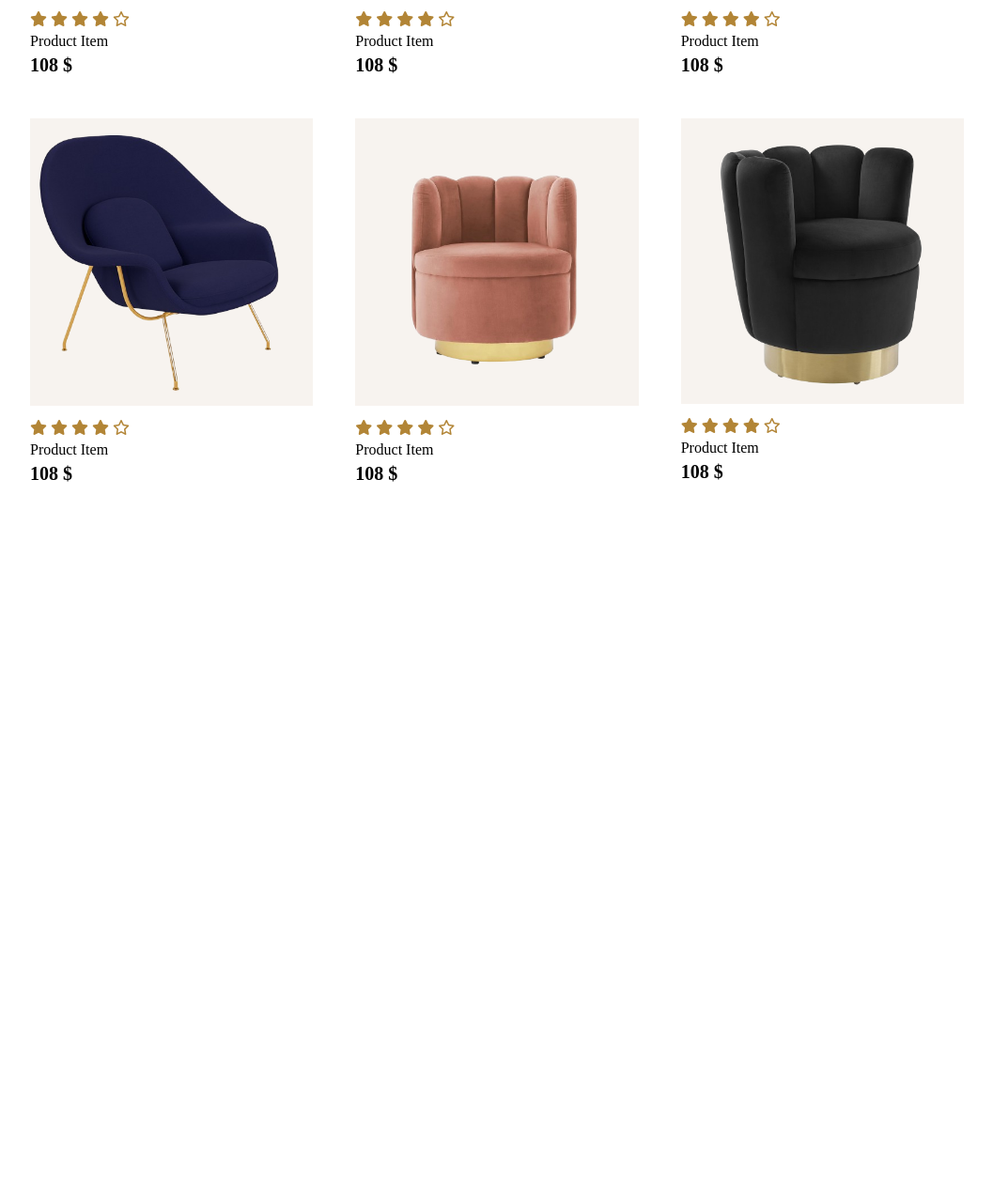
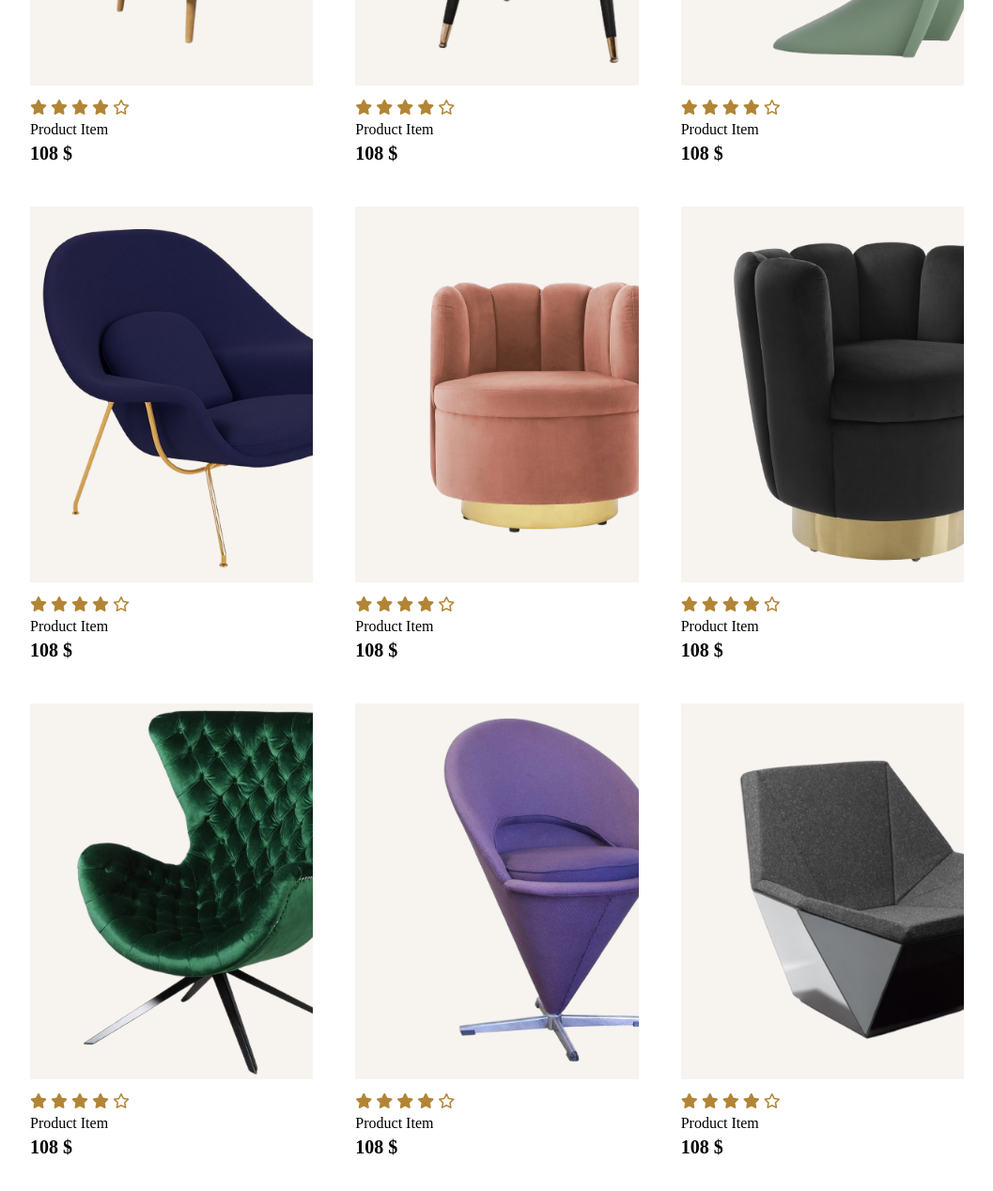
Before and after one commit to Eman22adel/furniture, a plain HTML site: page index.html in a window 1280 px wide. Shown: the part 2379-3647 px from the top of the page at 94% size, without its empty margins (111-1168 px from the left). Before the commit the page ends 2961 px from the top, so only its background shows below. Drawn offline with Linux system fonts and the light colour scheme.

Commit message:
improve section feature work

```diff
--- a/css/style.css
+++ b/css/style.css
@@ -459,29 +459,68 @@ h1 {
 .Featured {
     display: grid;
     grid-template-columns: repeat(3, 1fr);
-    grid-template-rows: repeat(2, 1fr);
+    grid-template-rows: repeat(3, 1fr);
     grid-gap: 15px;
     margin: 5% 0%;
 }
 
 .Featured_item {
     padding: 15px;
+    grid-template-columns: 1/2;
+    grid-template-rows: 1/2;
+    cursor: pointer;
 }
 
 .Featured_item_front {
+    width: 100%;
+    height: 50vh;
+    background-image: url(../img/featured/1-removebg-preview.png);
+    background-size: cover;
     position: relative;
     transform-style: preserve-3d;
     transition: 0.5s;
     margin-bottom: 5%;
     transition-timing-function: linear;
-}
-
-.feature_item_image {
     background-color: #F7F3EF;
     backface-visibility: hidden;
 }
 
-.feature_item_image img,
+.Featured .Featured_item:nth-child(1) .Featured_item_front {
+    background-image: url(../img/featured/1-removebg-preview.png);
+}
+
+.Featured .Featured_item:nth-child(2) .Featured_item_front {
+    background-image: url(../img/featured/2-removebg-preview.png);
+}
+
+.Featured .Featured_item:nth-child(3) .Featured_item_front {
+    background-image: url(../img/featured/3-removebg-preview.png);
+}
+
+.Featured .Featured_item:nth-child(4) .Featured_item_front {
+    background-image: url(../img/featured/4-removebg-preview.png);
+}
+
+.Featured .Featured_item:nth-child(5) .Featured_item_front {
+    background-image: url(../img/featured/5-removebg-preview.png);
+}
+
+.Featured .Featured_item:nth-child(6) .Featured_item_front {
+    background-image: url(../img/featured/6-removebg-preview.png);
+}
+
+.Featured .Featured_item:nth-child(7) .Featured_item_front {
+    background-image: url(../img/featured/7-removebg-preview.png);
+}
+
+.Featured .Featured_item:nth-child(8) .Featured_item_front {
+    background-image: url(../img/featured/8-removebg-preview.png);
+}
+
+.Featured .Featured_item:nth-child(9) .Featured_item_front {
+    background-image: url(../img/featured/9-removebg-preview.png);
+}
+
 .Featured_item_back_img img {
     width: 100%;
     height: 100%;
@@ -492,17 +531,17 @@ h1 {
     position: absolute;
     background-color: rgba(53, 51, 44, 0.5);
     top: 0;
-    right: 0;
+    left: 0;
     visibility: hidden;
     height: 100%;
     width: 100%;
 }
 
-.Featured_item_front:hover {
+.Featured_item:hover .Featured_item_front {
     transform: rotateY(180deg);
 }
 
-.Featured_item_front:hover .Featured_item_back {
+.Featured_item:hover .Featured_item_back {
     visibility: visible;
     transform: rotateY(180deg);
 }
--- a/index.html
+++ b/index.html
@@ -181,90 +181,6 @@
         <div class="Featured">
             <div class="Featured_item">
                 <div class="Featured_item_front">
-                    <div class="feature_item_image">
-                        <img src="img/featured/1-removebg-preview.png" alt="" srcset="">
-                    </div>
-                    <div class="Featured_item_back">
-                        <div class="Featured_item_back_img">
-                            <img src="img/featured/7-removebg-preview.png" alt="" srcset="">
-                        </div>
-                        <div class="Featured_item_back_icon">
-                            <i class="fa-brands fa-facebook-f"></i>
-                            <i class="fa-brands fa-twitter"></i>
-                            <i class="fa-brands fa-linkedin-in"></i>
-                            <i class="fa-brands fa-instagram"></i>
-                        </div>
-                    </div>
-                </div>
-                <div class="feature_item_rate">
-                    <i class="fa-solid fa-star"></i>
-                    <i class="fa-solid fa-star"></i>
-                    <i class="fa-solid fa-star"></i>
-                    <i class="fa-solid fa-star"></i>
-                    <i class="fa-regular fa-star"></i>
-                </div>
-                <p>Product Item</p>
-                <span>108 $</span>
-            </div>
-            <div class="Featured_item">
-                <div class="Featured_item_front">
-                    <div class="feature_item_image">
-                        <img src="img/featured/2-removebg-preview.png" alt="" srcset="">
-                    </div>
-                    <div class="Featured_item_back">
-                        <div class="Featured_item_back_img">
-                            <img src="img/featured/8-removebg-preview.png" alt="" srcset="">
-                        </div>
-                        <div class="Featured_item_back_icon">
-                            <i class="fa-brands fa-facebook-f"></i>
-                            <i class="fa-brands fa-twitter"></i>
-                            <i class="fa-brands fa-linkedin-in"></i>
-                            <i class="fa-brands fa-instagram"></i>
-                        </div>
-                    </div>
-                </div>
-                <div class="feature_item_rate">
-                    <i class="fa-solid fa-star"></i>
-                    <i class="fa-solid fa-star"></i>
-                    <i class="fa-solid fa-star"></i>
-                    <i class="fa-solid fa-star"></i>
-                    <i class="fa-regular fa-star"></i>
-                </div>
-                <p>Product Item</p>
-                <span>108 $</span>
-            </div>
-            <div class="Featured_item">
-                <div class="Featured_item_front">
-                    <div class="feature_item_image">
-                        <img src="img/featured/3-removebg-preview.png" alt="" srcset="">
-                    </div>
-                    <div class="Featured_item_back">
-                        <div class="Featured_item_back_img">
-                            <img src="img/featured/9-removebg-preview.png" alt="" srcset="">
-                        </div>
-                        <div class="Featured_item_back_icon">
-                            <i class="fa-brands fa-facebook-f"></i>
-                            <i class="fa-brands fa-twitter"></i>
-                            <i class="fa-brands fa-linkedin-in"></i>
-                            <i class="fa-brands fa-instagram"></i>
-                        </div>
-                    </div>
-                </div>
-                <div class="feature_item_rate">
-                    <i class="fa-solid fa-star"></i>
-                    <i class="fa-solid fa-star"></i>
-                    <i class="fa-solid fa-star"></i>
-                    <i class="fa-solid fa-star"></i>
-                    <i class="fa-regular fa-star"></i>
-                </div>
-                <p>Product Item</p>
-                <span>108 $</span>
-            </div>
-            <div class="Featured_item">
-                <div class="Featured_item_front">
-                    <div class="feature_item_image">
-                        <img src="img/featured/4-removebg-preview.png" alt="" srcset="">
-                    </div>
                     <div class="Featured_item_back">
                         <div class="Featured_item_back_img">
                             <img src="img/featured/10-removebg-preview.png" alt="" srcset="">
@@ -289,9 +205,6 @@
             </div>
             <div class="Featured_item">
                 <div class="Featured_item_front">
-                    <div class="feature_item_image">
-                        <img src="img/featured/5-removebg-preview.png" alt="" srcset="">
-                    </div>
                     <div class="Featured_item_back">
                         <div class="Featured_item_back_img">
                             <img src="img/featured/11-removebg-preview.png" alt="" srcset="">
@@ -316,12 +229,153 @@
             </div>
             <div class="Featured_item">
                 <div class="Featured_item_front">
-                    <div class="feature_item_image">
-                        <img src="img/featured/6-removebg-preview.png" alt="" srcset="">
-                    </div>
                     <div class="Featured_item_back">
                         <div class="Featured_item_back_img">
                             <img src="img/featured/12-removebg-preview.png" alt="" srcset="">
+                        </div>
+                        <div class="Featured_item_back_icon">
+                            <i class="fa-brands fa-facebook-f"></i>
+                            <i class="fa-brands fa-twitter"></i>
+                            <i class="fa-brands fa-linkedin-in"></i>
+                            <i class="fa-brands fa-instagram"></i>
+                        </div>
+                    </div>
+                </div>
+                <div class="feature_item_rate">
+                    <i class="fa-solid fa-star"></i>
+                    <i class="fa-solid fa-star"></i>
+                    <i class="fa-solid fa-star"></i>
+                    <i class="fa-solid fa-star"></i>
+                    <i class="fa-regular fa-star"></i>
+                </div>
+                <p>Product Item</p>
+                <span>108 $</span>
+            </div>
+            <div class="Featured_item">
+                <div class="Featured_item_front">
+                    <div class="Featured_item_back">
+                        <div class="Featured_item_back_img">
+                            <img src="img/featured/13-removebg-preview.png" alt="" srcset="">
+                        </div>
+                        <div class="Featured_item_back_icon">
+                            <i class="fa-brands fa-facebook-f"></i>
+                            <i class="fa-brands fa-twitter"></i>
+                            <i class="fa-brands fa-linkedin-in"></i>
+                            <i class="fa-brands fa-instagram"></i>
+                        </div>
+                    </div>
+                </div>
+                <div class="feature_item_rate">
+                    <i class="fa-solid fa-star"></i>
+                    <i class="fa-solid fa-star"></i>
+                    <i class="fa-solid fa-star"></i>
+                    <i class="fa-solid fa-star"></i>
+                    <i class="fa-regular fa-star"></i>
+                </div>
+                <p>Product Item</p>
+                <span>108 $</span>
+            </div>
+            <div class="Featured_item">
+                <div class="Featured_item_front">
+                    <div class="Featured_item_back">
+                        <div class="Featured_item_back_img">
+                            <img src="img/featured/1-removebg-preview.png" alt="" srcset="">
+                        </div>
+                        <div class="Featured_item_back_icon">
+                            <i class="fa-brands fa-facebook-f"></i>
+                            <i class="fa-brands fa-twitter"></i>
+                            <i class="fa-brands fa-linkedin-in"></i>
+                            <i class="fa-brands fa-instagram"></i>
+                        </div>
+                    </div>
+                </div>
+                <div class="feature_item_rate">
+                    <i class="fa-solid fa-star"></i>
+                    <i class="fa-solid fa-star"></i>
+                    <i class="fa-solid fa-star"></i>
+                    <i class="fa-solid fa-star"></i>
+                    <i class="fa-regular fa-star"></i>
+                </div>
+                <p>Product Item</p>
+                <span>108 $</span>
+            </div>
+            <div class="Featured_item">
+                <div class="Featured_item_front">
+                    <div class="Featured_item_back">
+                        <div class="Featured_item_back_img">
+                            <img src="img/featured/2-removebg-preview.png" alt="" srcset="">
+                        </div>
+                        <div class="Featured_item_back_icon">
+                            <i class="fa-brands fa-facebook-f"></i>
+                            <i class="fa-brands fa-twitter"></i>
+                            <i class="fa-brands fa-linkedin-in"></i>
+                            <i class="fa-brands fa-instagram"></i>
+                        </div>
+                    </div>
+                </div>
+                <div class="feature_item_rate">
+                    <i class="fa-solid fa-star"></i>
+                    <i class="fa-solid fa-star"></i>
+                    <i class="fa-solid fa-star"></i>
+                    <i class="fa-solid fa-star"></i>
+                    <i class="fa-regular fa-star"></i>
+                </div>
+                <p>Product Item</p>
+                <span>108 $</span>
+            </div>
+            <div class="Featured_item">
+                <div class="Featured_item_front">
+                    <div class="Featured_item_back">
+                        <div class="Featured_item_back_img">
+                            <img src="img/featured/3-removebg-preview.png" alt="" srcset="">
+                        </div>
+                        <div class="Featured_item_back_icon">
+                            <i class="fa-brands fa-facebook-f"></i>
+                            <i class="fa-brands fa-twitter"></i>
+                            <i class="fa-brands fa-linkedin-in"></i>
+                            <i class="fa-brands fa-instagram"></i>
+                        </div>
+                    </div>
+                </div>
+                <div class="feature_item_rate">
+                    <i class="fa-solid fa-star"></i>
+                    <i class="fa-solid fa-star"></i>
+                    <i class="fa-solid fa-star"></i>
+                    <i class="fa-solid fa-star"></i>
+                    <i class="fa-regular fa-star"></i>
+                </div>
+                <p>Product Item</p>
+                <span>108 $</span>
+            </div>
+            <div class="Featured_item">
+                <div class="Featured_item_front">
+                    <div class="Featured_item_back">
+                        <div class="Featured_item_back_img">
+                            <img src="img/featured/4-removebg-preview.png" alt="" srcset="">
+                        </div>
+                        <div class="Featured_item_back_icon">
+                            <i class="fa-brands fa-facebook-f"></i>
+                            <i class="fa-brands fa-twitter"></i>
+                            <i class="fa-brands fa-linkedin-in"></i>
+                            <i class="fa-brands fa-instagram"></i>
+                        </div>
+                    </div>
+                </div>
+                <div class="feature_item_rate">
+                    <i class="fa-solid fa-star"></i>
+                    <i class="fa-solid fa-star"></i>
+                    <i class="fa-solid fa-star"></i>
+                    <i class="fa-solid fa-star"></i>
+                    <i class="fa-regular fa-star"></i>
+                </div>
+                <p>Product Item</p>
+                <span>108 $</span>
+            </div>
+            <div class="Featured_item">
+                <div class="Featured_item_front">
+                    <div class="Featured_item_back">
+                        <div class="Featured_item_back_img">
+                            <img src="img/featured/4-removebg-preview.png" alt="" srcset="">
                         </div>
                         <div class="Featured_item_back_icon">
                             <i class="fa-brands fa-facebook-f"></i>
```
